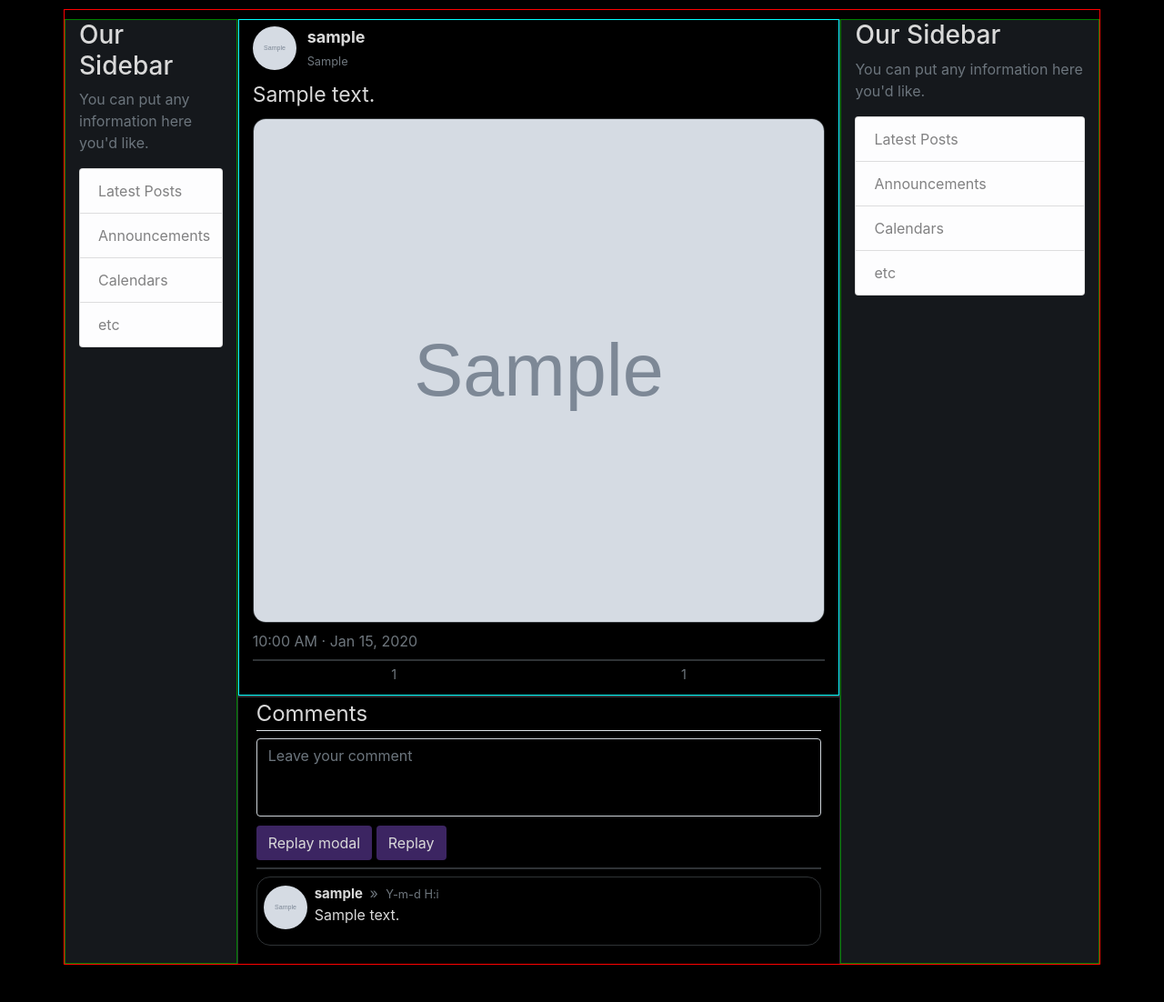
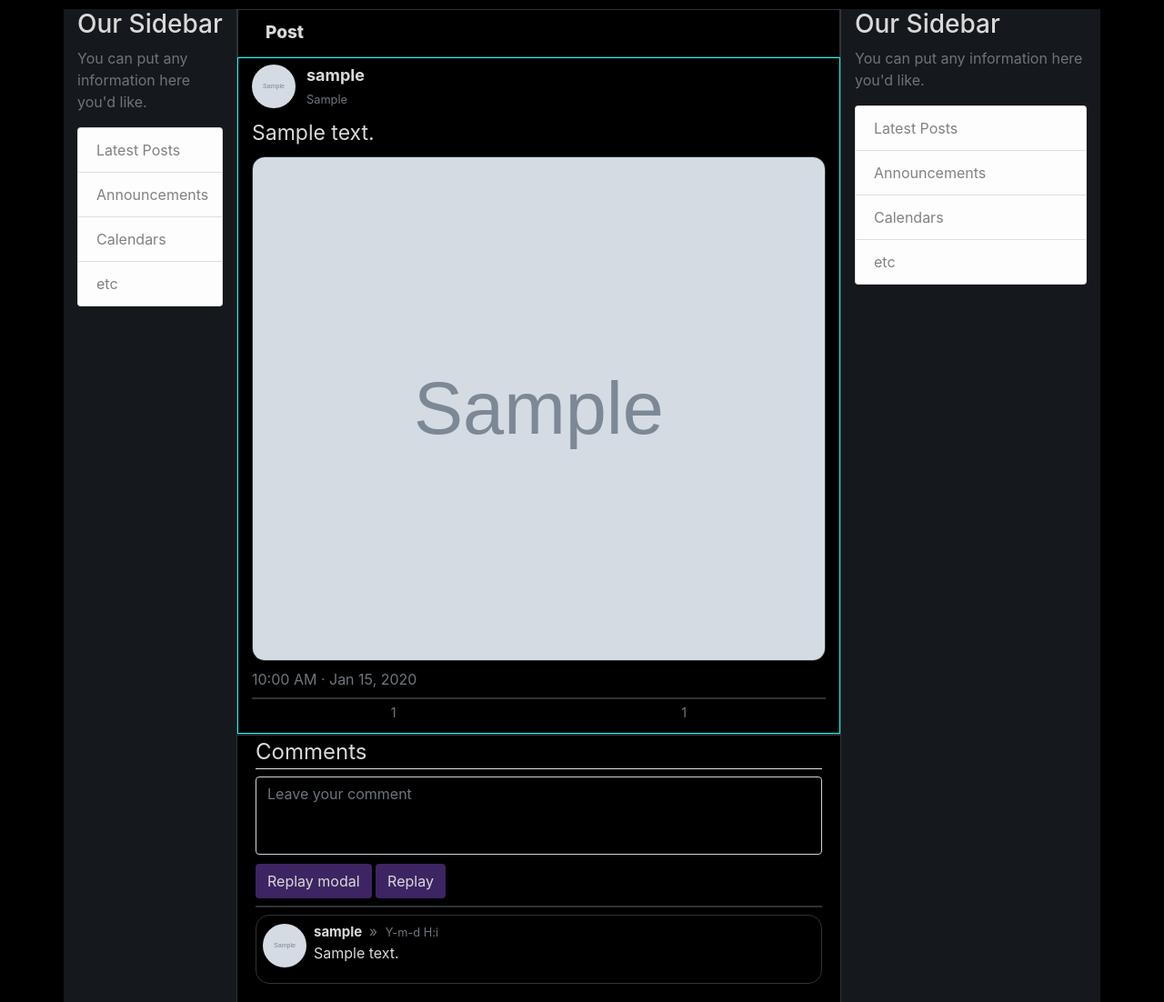
Before and after one commit to kkornel/social-app, a Django app: page /post/1/ in a window 1280 px wide. Shown: the part 57-1159 px from the top of the page at 91% size. Before the commit the page ends 1118 px from the top, so only its background shows below. Run offline with Django 3.2, Linux system fonts and the light colour scheme; tables that the repository leaves empty hold one stand-in row (values such as "Sample post"); grey boxes marked "Sample" are stand-in pictures; some libraries are stand-ins or nearby versions.

Commit message:
Back arrow

```diff
--- a/social/static/social/post-detail.css
+++ b/social/static/social/post-detail.css
@@ -1,3 +1,43 @@
+.nav-back-from-post {
+    padding-top: 5px;
+    padding-bottom: 10px;
+    padding-left: 15px;
+    border-bottom-color: #2f3336;
+    border-bottom-style: solid;
+    border-bottom-width: 1px;
+
+    border-left-color: #2f3336;
+    border-left-style: solid;
+    border-left-width: 1px;
+
+    border-right-color: #2f3336;
+    border-right-style: solid;
+    border-right-width: 1px;
+
+    border-top-color: #2f3336;
+    border-top-style: solid;
+    border-top-width: 1px;
+}
+
+.nav-back-span-icon {
+    font-size: 24px;
+}
+
+a.nav-back-span-a {
+    color: #3c2562;
+}
+
+a.nav-back-span-a:hover {
+    color: #794bc4;
+    text-decoration: none;
+}
+
+.nav-back-span-text {
+    font-size: 19px;
+    font-weight: 800;
+    margin-left: 15px;
+}
+
 .justify-div {
     display: flex;
     justify-content: space-around;
--- a/social/templates/social/base_home.html
+++ b/social/templates/social/base_home.html
@@ -74,8 +74,9 @@
     </header>
 
 
-
-    <div class="container my-container brd-container">
+    <!-- ANCHOR Borders  -->
+    <!-- <div class="container my-container brd-container"> -->
+    <div class="container my-container">
 
         {% if messages %}
         {% for message in messages %}
@@ -86,8 +87,9 @@
         {% endif %}
 
         <div class="row">
-
-            <div class="col-md-2  my-sidebar brd-sidebar">
+            <!-- ANCHOR Borders  -->
+            <!-- <div class="col-md-2  my-sidebar brd-sidebar"> -->
+            <div class="col-md-2  my-sidebar">
                 <div class="content-section">
                     <h3>Our Sidebar</h3>
                     <p class='text-muted'>You can put any information here you'd like.
--- a/social/templates/social/base_sidebar.html
+++ b/social/templates/social/base_sidebar.html
@@ -4,8 +4,9 @@
 
 {% block content %}
 {% endblock content %}
-
-<div class="col-md-3  my-sidebar brd-sidebar">
+<!-- ANCHOR Borders  -->
+<!-- <div class="col-md-3  my-sidebar brd-sidebar"> -->
+<div class="col-md-3  my-sidebar">
     <div class="content-section">
         <h3>Our Sidebar</h3>
         <p class='text-muted'>You can put any information here you'd like.
--- a/social/templates/social/post_detail.html
+++ b/social/templates/social/post_detail.html
@@ -47,7 +47,20 @@
 </div>
 
 <div class="col-md-7 my-main-column pr-0 pl-0">
+    <!-- ANCHOR Borders  -->
+    <div class="nav-back-from-post">
+        <span class="nav-back-span-icon">
+            <!-- <a href="javascript:history.back()" class="nav-back-span-a"> -->
+            <a href="{{ request.META.HTTP_REFERER }}" class="nav-back-span-a">
+                <i class="fas fa-arrow-left"></i>
+            </a>
+        </span>
+        <span class="nav-back-span-text">
+            Post
+        </span>
+    </div>
     <div class="my-post brd-post">
+        <!-- <div class="my-post"> -->
         <article class="media">
             <span class="author-img-sm-span">
                 <a href=" {% url 'user-profile' post.author.user.username %}">
```
